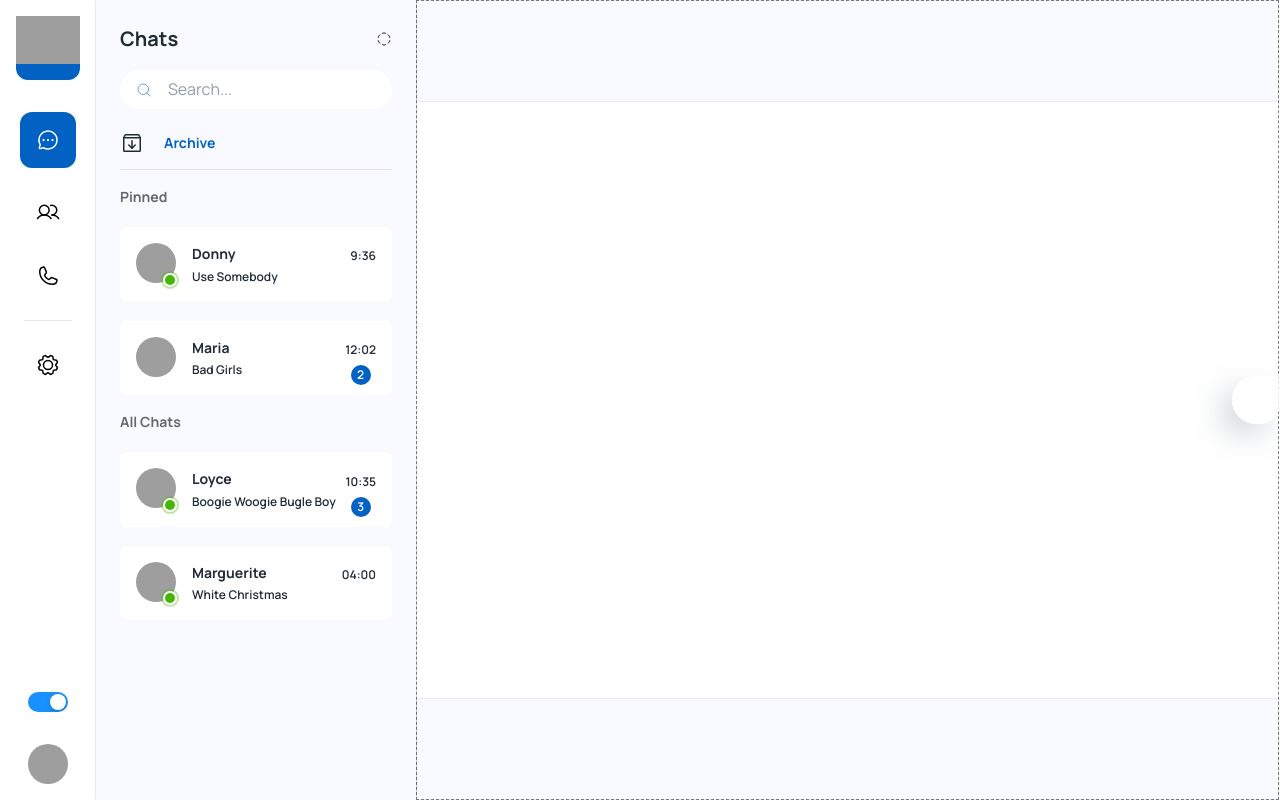
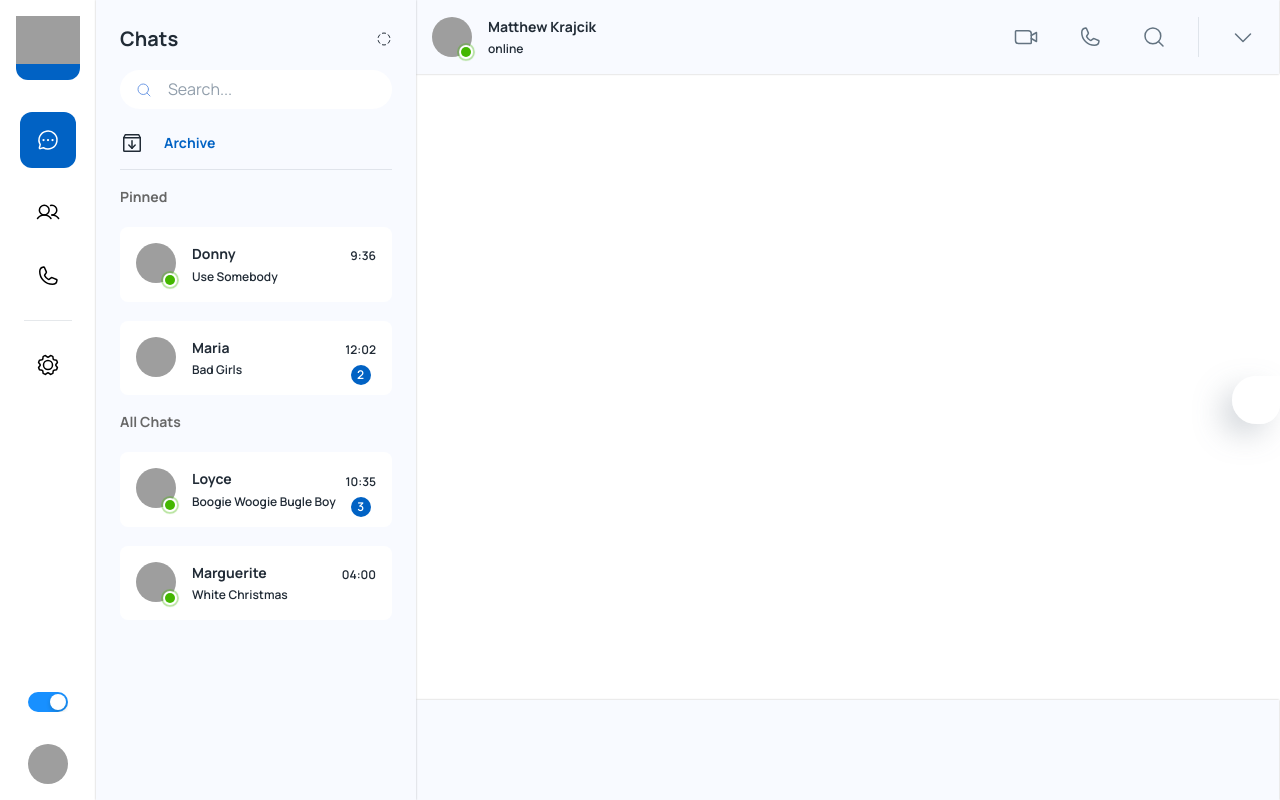
Before and after one commit to samsMay2001/project6, a React (Create React App) app: page /app in a window 1280 px wide. Built offline with nearby package versions, Linux system fonts and the light colour scheme; grey boxes are pictures that could not be loaded; some icons are missing.

Commit message:
chat header ui

```diff
--- a/src/components/Conversation/index.jsx
+++ b/src/components/Conversation/index.jsx
@@ -1,16 +1,54 @@
-import { Box, Stack } from "@mui/material";
+import { Avatar, Box, Divider, IconButton, Stack, Typography } from "@mui/material";
+import { StyledBadge } from "../../pages/dashboard/Chat";
+import { faker } from "@faker-js/faker";
+import { CaretDown, MagnifyingGlass, Phone, VideoCamera } from "phosphor-react";
 
 function Conversation() {
     return (
-        <Stack height={'100%'} maxHeight = {'100vh'} width={'auto'} >
+        <Stack height={'100%'} maxHeight = {'100vh'} width={'auto'}  alignItems={'center'}>
 
             {/* Chat header */}
-            <Box sx={{height: 100, width: '100%', backgroundColor: '#f8faff', boxShadow: '0px 0px 2px rgba(0, 0, 0, 0.25)' }}>
-
+            <Box p={2} sx={{ width: '100%', backgroundColor: '#f8faff', boxShadow: '0px 0px 2px rgba(0, 0, 0, 0.25)' }}>
+                <Stack direction={'row'} spacing={2} height={'100%'} alignItems={'center'} justifyContent={'space-between'}>
+                    <Stack direction={'row'} alignItems='center' spacing={2}>
+                        <StyledBadge
+                            overlap="circular"
+                            anchorOrigin={{ vertical: 'bottom', horizontal: 'right' }}
+                            variant="dot">
+                            <Avatar src={faker.image.avatar()} />
+                        </StyledBadge>
+                        {/* text section */}
+                        <Stack spacing={0.3}>
+                            <Typography variant={'subtitle2'}>
+                                {faker.name.fullName()}
+                            </Typography>
+                            <Typography variant={'caption'}>
+                                {'online'}
+                            </Typography>
+                        </Stack>
+                    </Stack>
+                    <Stack direction='row' alignItems='center' spacing={3}>
+                        <IconButton>
+                            <VideoCamera/>
+                        </IconButton>
+                        <IconButton>
+                            <Phone/>
+                        </IconButton>
+                        <IconButton>
+                            <MagnifyingGlass/>
+                        </IconButton>
+                        <Divider orientation="vertical" flexItem/>
+                        <IconButton>
+                            <CaretDown/>
+                        </IconButton>
+                    </Stack>
+                </Stack>
             </Box>
 
             {/* msgs */}
-            <Box sx={{ flexGrow: 1, width: '100%', }}></Box>
+            <Box sx={{ flexGrow: 1, width: '100%', }}>
+
+            </Box>
 
             {/* Chat footer */}
             <Box sx={{height: 100, width: '100%', backgroundColor: '#f8faff', boxShadow: '0px 0px 2px rgba(0, 0, 0, 0.25)' }}></Box>
--- a/src/pages/dashboard/Chat.jsx
+++ b/src/pages/dashboard/Chat.jsx
@@ -8,7 +8,7 @@ import { useEffect } from "react";
 import { ChatList } from "../../data";
 import { SimpleBarStyle } from "../../components/Scrollbar";
 
-const StyledBadge = styled(Badge)(({ theme }) => ({
+export const StyledBadge = styled(Badge)(({ theme }) => ({
     '& .MuiBadge-badge': {
         backgroundColor: '#44b700',
         color: '#44b700',
--- a/src/pages/dashboard/GeneralApp.jsx
+++ b/src/pages/dashboard/GeneralApp.jsx
@@ -20,7 +20,7 @@ const GeneralApp = () => {
       <Chats />
 
       {/* conversation component */}
-      <Box sx={{height: '100%', width: 'calc(100vw - 417px)', backgroundColor: '#fff', border: '1px dashed grey'}}>
+      <Box sx={{height: '100%', width: 'calc(100vw - 417px)', backgroundColor: '#fff'}}>
         <Conversation/>
       </Box>
 
```
